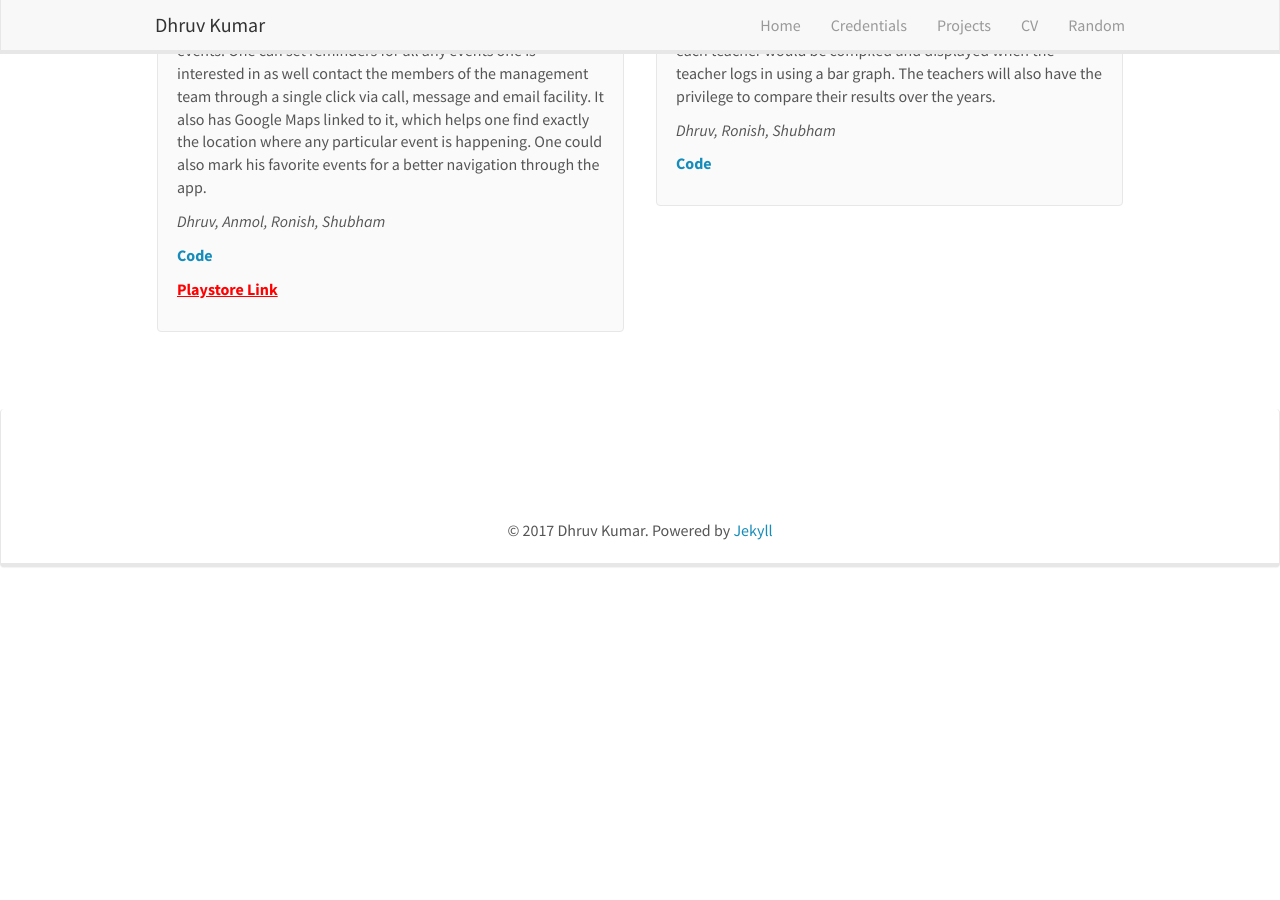
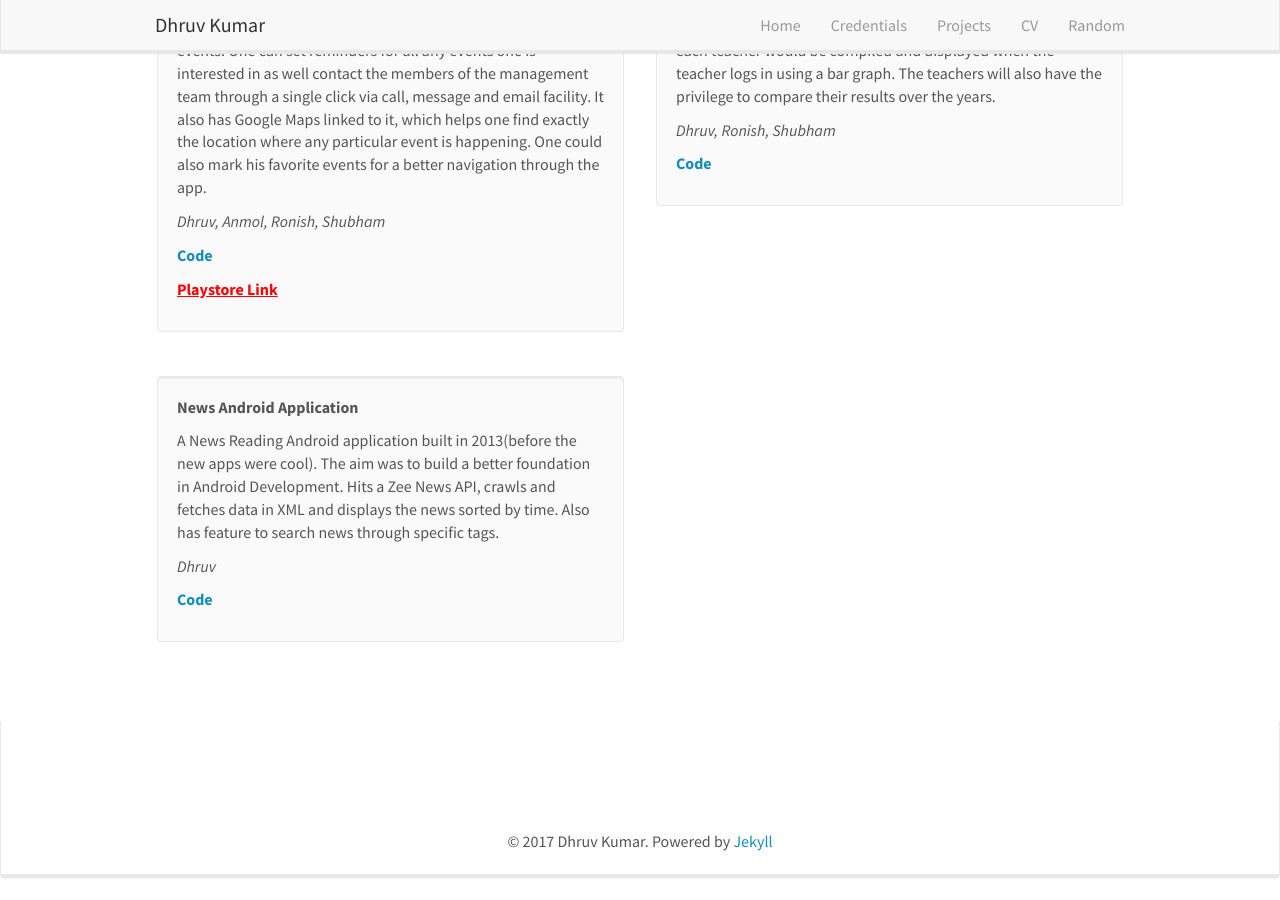
Before and after one commit to ddhruvkr/ddhruvkr.github.io, a Jekyll site: the page built from _pages/publications.md, in a window 1280 px wide and 900 px high, scrolled down 2253 px. Built offline with Jekyll 4.4.1, drawn with Linux system fonts in a browser that asks for light colours; nearby versions of some CDN libraries; before the commit the page ends 2842 px from its top, so only the background shows below that.

Commit message:
new project

```diff
--- a/_data/publist.yml
+++ b/_data/publist.yml
@@ -165,3 +165,13 @@ Although I haven't fully optimized the hyper-parameters for now."
   link:
     url: https://github.com/ddhruvkr/Feedback-Portal
     display: Code
+
+- title: News Android Application
+  image:
+  description: A News Reading Android application built in 2013(before the new apps were cool). The aim was to build a better foundation in Android Development. Hits a Zee News API, crawls and fetches data in XML and displays the news sorted by time. Also has feature to search news through specific tags.
+  authors:
+    Dhruv
+  link:
+    url: https://github.com/ddhruvkr/NewsParser
+    display: Code
+  highlight: 1
```
